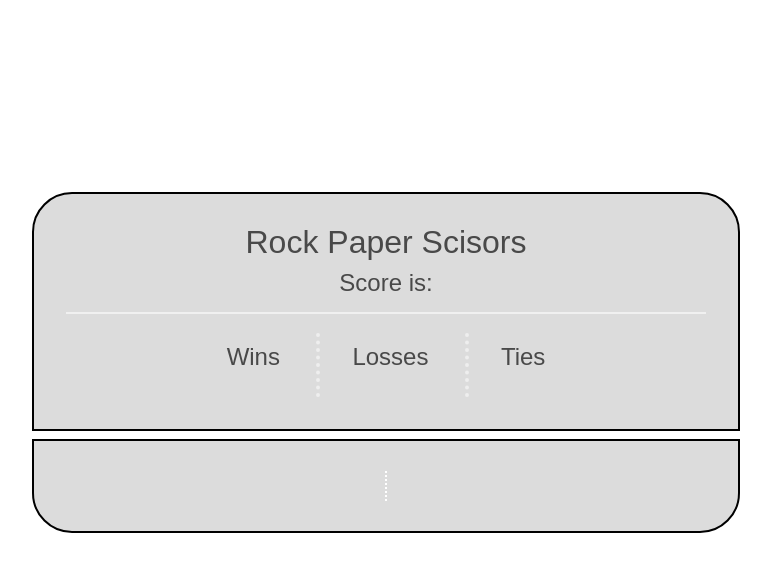
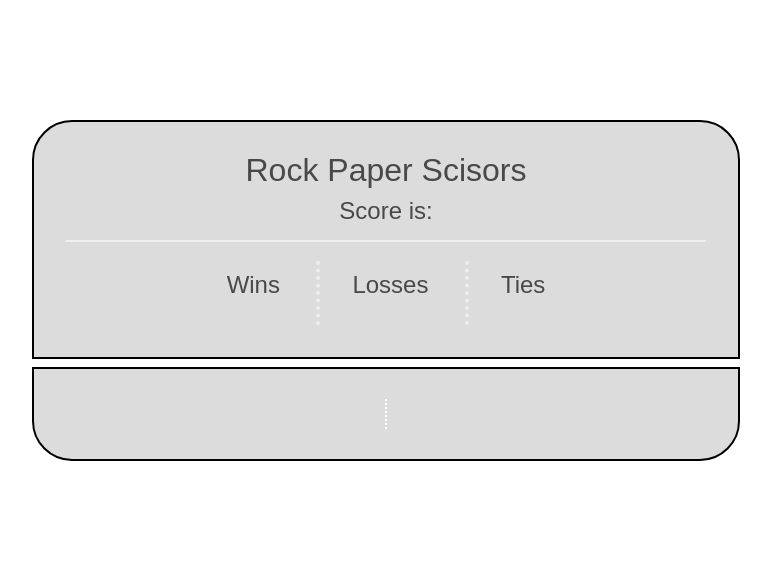
Before and after one commit to echo-dave/Rock-Paper-Scissors, a plain HTML site: page index.html in a window 1280 px wide. Shown: the whole page, without its empty margins (254-1025 px from the left). Drawn offline with Linux system fonts and the light colour scheme.

Commit message:
converted top margin to 15vh to try to correct for some odd behavior on window resize

```diff
--- a/style.css
+++ b/style.css
@@ -1,4 +1,4 @@
-body {color:#494949;font-family: sans-serif;margin-top:15%;}
+body {color:#494949;font-family: sans-serif;margin-top:15vh;}
 
 h1 {font-size:2rem;text-align: center;margin-bottom:.4em;}
 
@@ -45,6 +45,7 @@ ul > div {margin:0 auto; text-transform: capitalize;}
     text-align: center;
 }
 
+/* section css */
 .roundBox{
     background: rgb(220, 220, 220);
     border-radius: 2.5rem 2.5rem 0 0;
```
